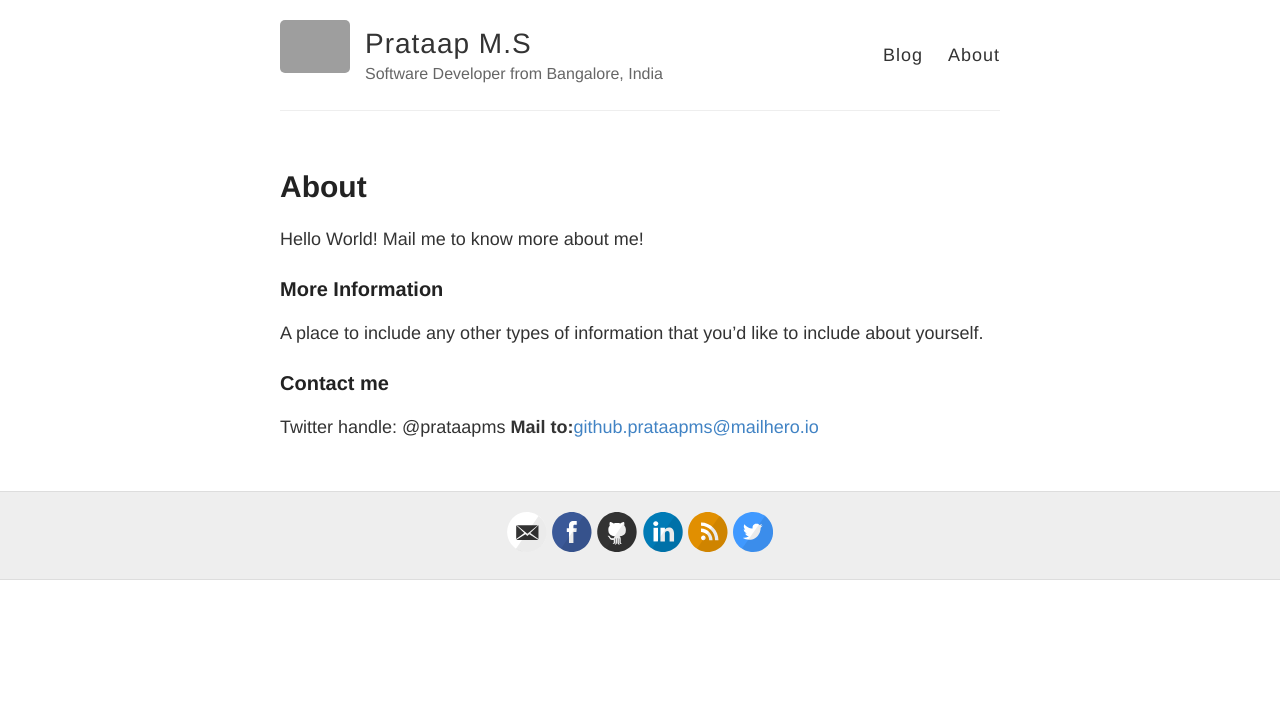
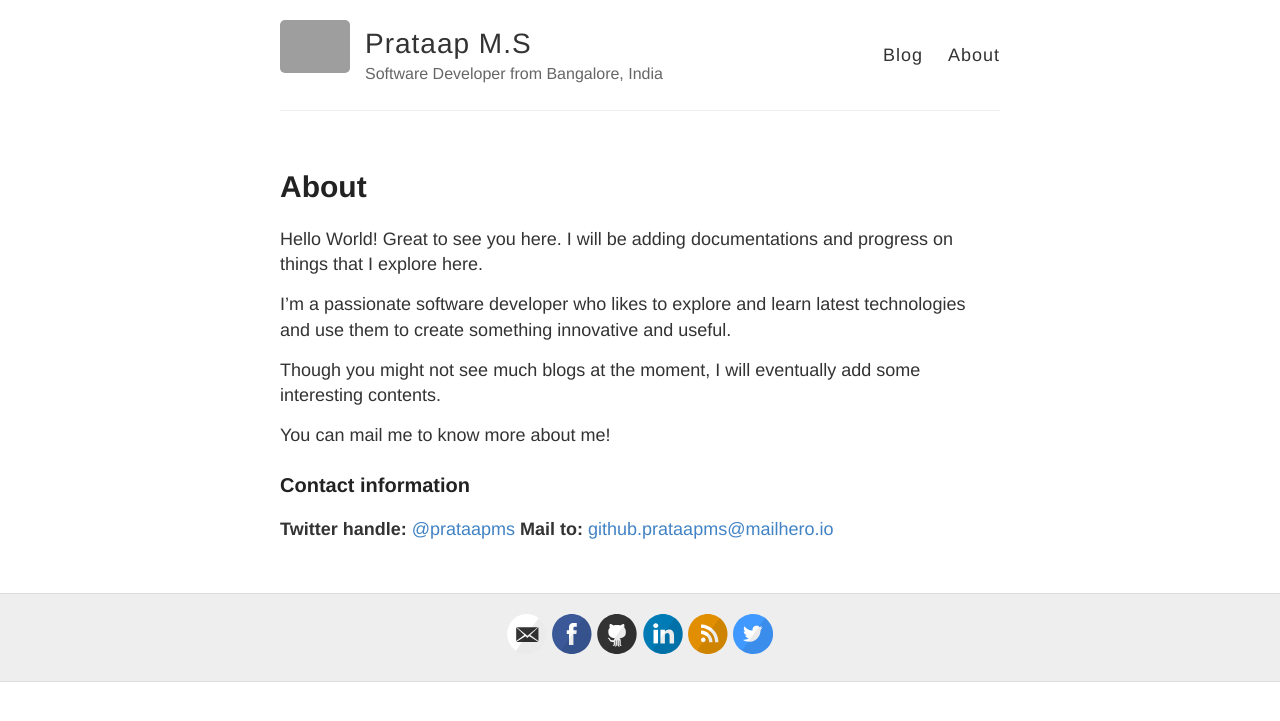
Before and after one commit to prataap/prataap.github.io, a Jekyll site: the page built from about.md, in a window 1280 px wide. Shown: the top 721 px of the page. Built offline with Jekyll 4.4.1, drawn with Linux system fonts in a browser that asks for light colours; grey boxes are pictures that could not be loaded.

Commit message:
about me updated

```diff
--- a/about.md
+++ b/about.md
@@ -4,13 +4,15 @@ title: About
 permalink: /about/
 ---
 
-Hello World!
-Mail me to know more about me!
+Hello World! Great to see you here. I will be adding documentations and progress on things that I explore here.
 
-### More Information
+I'm a passionate software developer who likes to explore and learn latest technologies and use them to create something innovative and useful.
 
-A place to include any other types of information that you'd like to include about yourself.
+Though you might not see much blogs at the moment, I will eventually add some interesting contents.
 
-### Contact me
-Twitter handle: @prataapms
-**Mail to:**[github.prataapms@mailhero.io](mailto:github.prataapms@mailhero.io)
+You can mail me to know more about me!
+
+### Contact information
+
+**Twitter handle:** [@prataapms](https://twitter.com/prataapms)
+**Mail to:** [github.prataapms@mailhero.io](mailto:ms.prataap@gmail.com)
```
